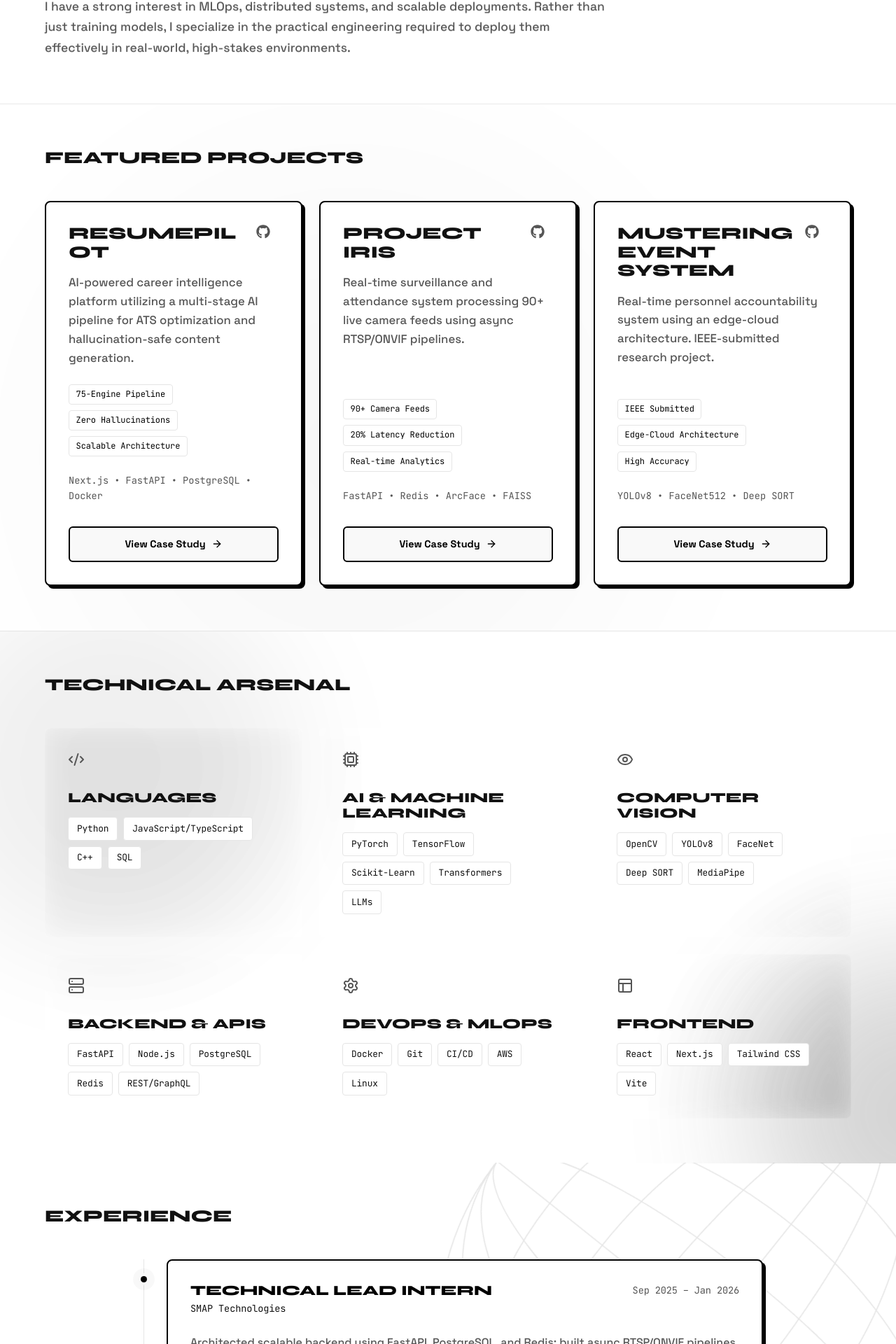
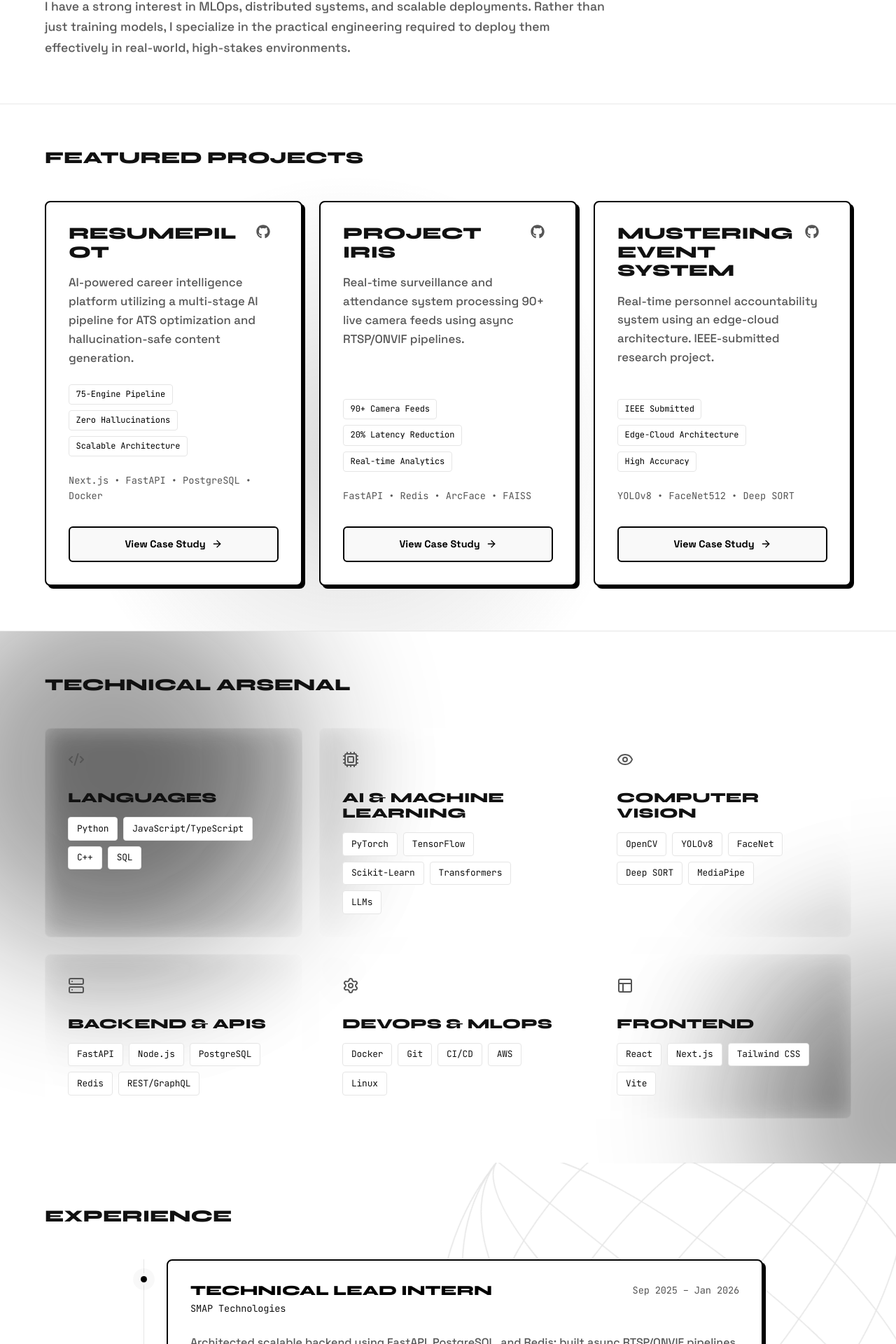
Before and after one commit to Adithyan1809/Portfolio, a React (Vite) app: page / in a window 1280 px wide. Shown: the part 1170-3090 px from the top of the page at 70% size. Built offline with nearby package versions, Linux system fonts and the light colour scheme.

Commit message:
style: Drastically increase visibility of dynamic backgrounds

```diff
--- a/src/components/DataCascade.jsx
+++ b/src/components/DataCascade.jsx
@@ -19,12 +19,12 @@
       top: 0, left: 0, right: 0, bottom: 0,
       overflow: 'hidden',
       zIndex: -1,
-      opacity: 0.05,
+      opacity: 0.3,
       pointerEvents: 'none',
       display: 'flex',
       justifyContent: 'space-evenly',
       fontFamily: 'var(--font-mono)',
-      fontSize: '12px',
+      fontSize: '14px',
       color: 'var(--color-text)'
     }}>
       {columns.map((col, i) => (
--- a/src/components/FeaturedProjects.jsx
+++ b/src/components/FeaturedProjects.jsx
@@ -46,11 +46,11 @@
       <div style={{
         position: 'absolute',
         top: 0, left: 0, right: 0, bottom: 0,
-        background: `radial-gradient(circle 600px at ${mousePos.x}px ${mousePos.y}px, var(--color-grid-strong), transparent)`,
+        background: `radial-gradient(circle 500px at ${mousePos.x}px ${mousePos.y}px, var(--color-text), transparent 80%)`,
         opacity: 0.15,
         zIndex: -1,
         pointerEvents: 'none',
-        transition: 'background 0.15s ease'
+        transition: 'background 0.1s ease'
       }} />
       <div className="container">
         <h2 style={{ marginBottom: '3rem' }}>Featured Projects</h2>
--- a/src/index.css
+++ b/src/index.css
@@ -191,9 +191,9 @@
 .glass-orb {
   position: absolute;
   border-radius: 50%;
-  filter: blur(80px);
+  filter: blur(100px);
   z-index: 0;
-  opacity: 0.25;
+  opacity: 0.4;
   animation: float-orb 15s ease-in-out infinite alternate;
   pointer-events: none;
 }
@@ -203,7 +203,7 @@
   height: 40vw;
   max-width: 500px;
   max-height: 500px;
-  background: var(--color-grid-strong);
+  background: var(--color-text);
   top: -10%;
   left: -10%;
 }
@@ -213,7 +213,7 @@
   height: 30vw;
   max-width: 400px;
   max-height: 400px;
-  background: var(--color-text-muted);
+  background: var(--color-text);
   bottom: -10%;
   right: -10%;
   animation-delay: -5s;
```
